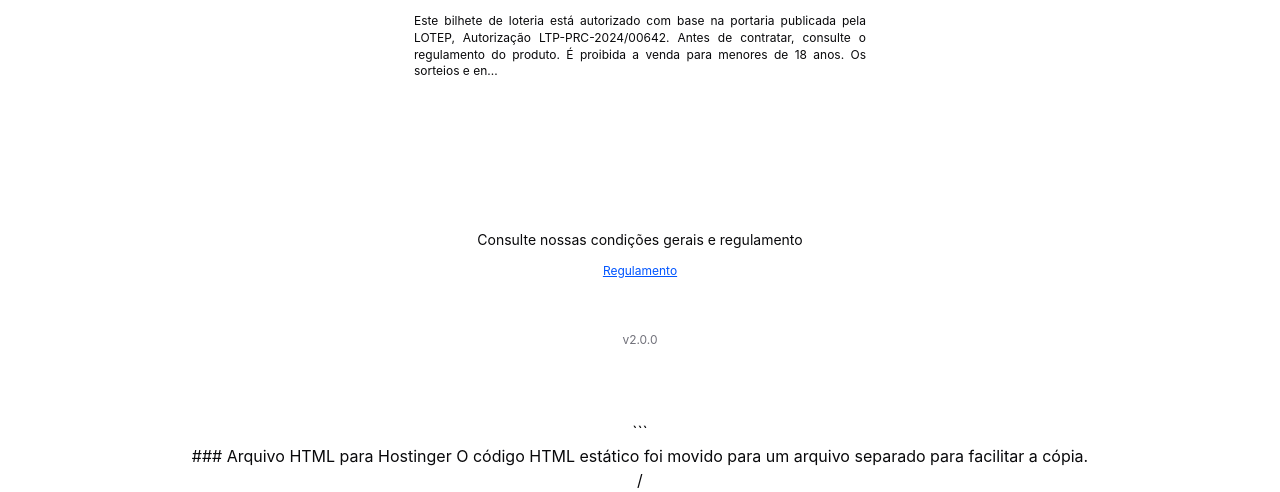
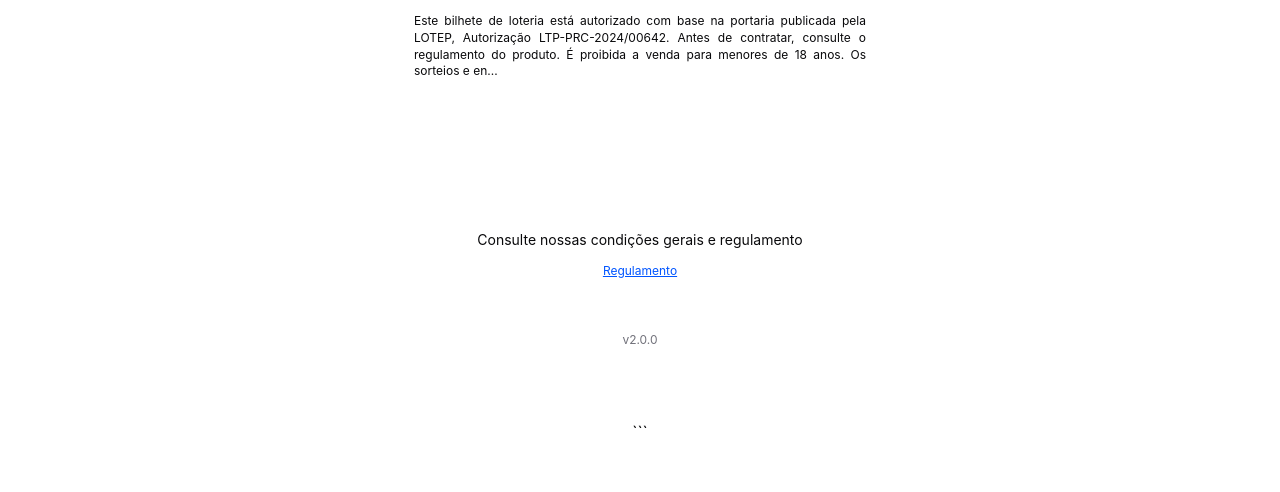
Before and after one commit to vivasorte-premios/premios, a plain HTML site: page index.html in a window 1280 px wide. Shown: the part 886-1378 px from the top of the page. After the commit the page ends 1330 px from the top, so only its background shows below. Drawn offline with Linux system fonts and the light colour scheme.

Commit message:
Update index.html

````diff
--- a/index.html
+++ b/index.html
@@ -1284,10 +1284,3 @@
 </body>
 </html>
 ```</newStr>
-<newStr>### Arquivo HTML para Hostinger
-
-O código HTML estático foi movido para um arquivo separado para facilitar a cópia.</newStr>
-</edit>
-</edits>
-<screenshotRoute>/</screenshotRoute>
-</editAndSaveFiles>
````
